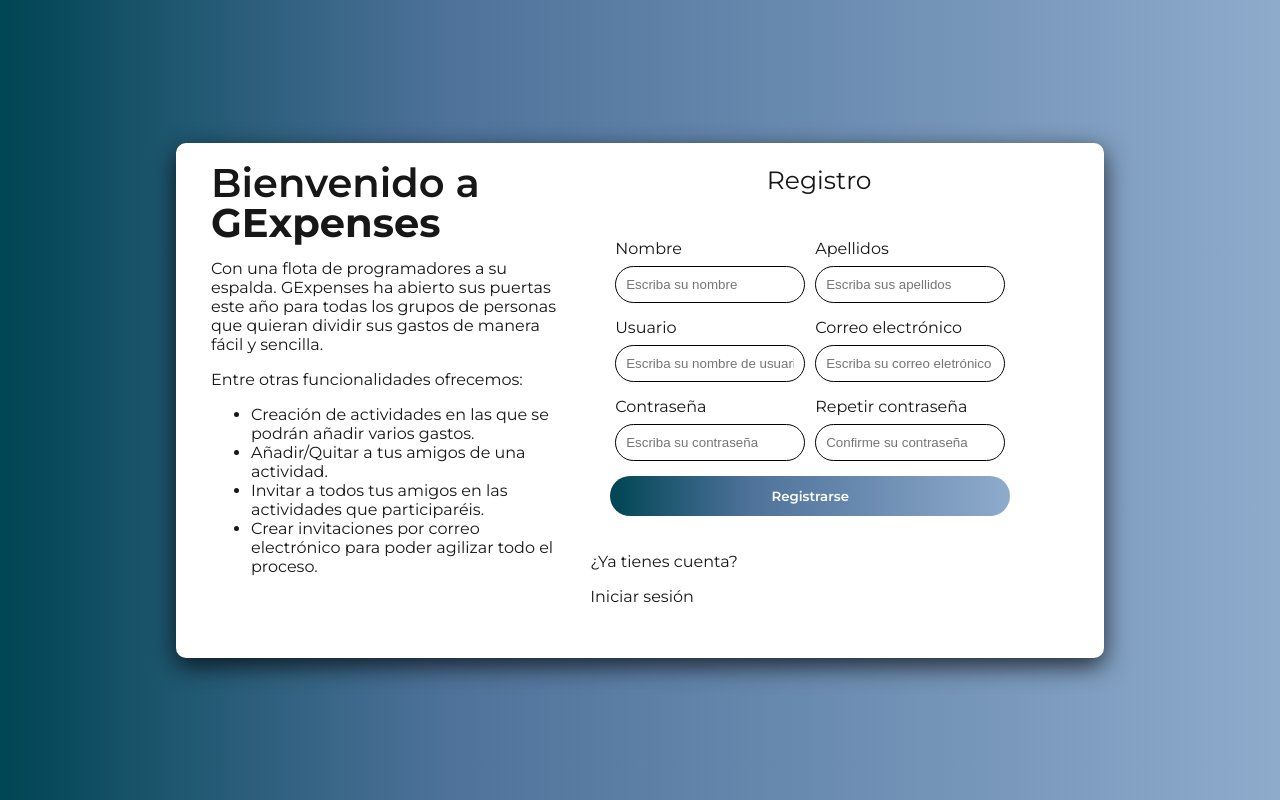
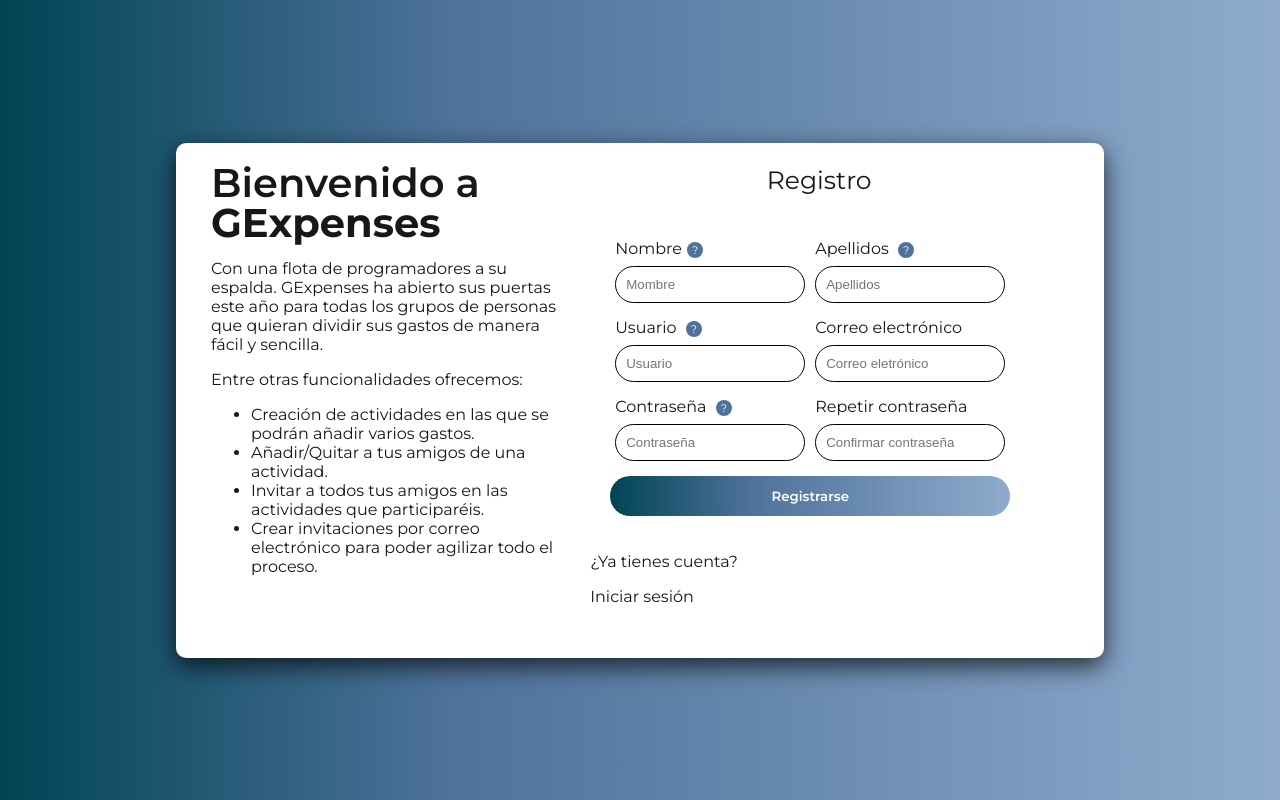
Before and after one commit to morales-alex/GExpenses, a PHP site: page /Copernic/GExpenses/vista/registro.php in a window 1280 px wide. Run offline with PHP 8.4, Linux system fonts and the light colour scheme; the template is opened without the code that fills it, so the values that code supplies are empty.

Commit message:
Tips de registro (mejora accesibilidad)

```diff
--- a/GExpenses/vista/registro.php
+++ b/GExpenses/vista/registro.php
@@ -1,10 +1,10 @@
 <?php
-        if(isset($_GET['a_id'])) {
-            $a_id = $_GET['a_id'];
-        }
-        if(isset($_GET['invitacion'])) {
-            $invitacion = $_GET['invitacion'];
-        }
+if (isset($_GET['a_id'])) {
+    $a_id = $_GET['a_id'];
+}
+if (isset($_GET['invitacion'])) {
+    $invitacion = $_GET['invitacion'];
+}
 ?>
 <!DOCTYPE html>
 <html lang="en">
@@ -43,37 +43,45 @@
                 <form method="post" id="formulario" action="registro-action.php">
                     <div class="row-registro">
                         <div class="col">
-                            <label for="nombre">Nombre</label>
-                            <input type="text" id="nombre" name="nombre" placeholder="Escriba su nombre">
+                            <label for="nombre">Nombre<div class="tooltip">?
+                                    <span class="tooltiptext">Debe contener una letra como mínimo</span>
+                                </div></label>
+                            <input type="text" id="nombre" name="nombre" placeholder="Mombre">
                             <p class="error-messageForm">No has introducido un nombre valido</p>
                         </div>
                         <div class="col">
-                            <label for="apellidos">Apellidos</label>
-                            <input type="text" id="apellidos" name="apellidos" placeholder="Escriba sus apellidos">
+                            <label for="apellidos">Apellidos <div class="tooltip">?
+                                    <span class="tooltiptext">Debes introducir los dos apellidos.</span>
+                                </div></label>
+                            <input type="text" id="apellidos" name="apellidos" placeholder="Apellidos">
                             <p class="error-messageForm">No has introducido apellidos validos</p>
                         </div>
                     </div>
                     <div class="row-registro">
                         <div class="col">
-                            <label for="usuario">Usuario</label>
-                            <input type="text" id="usuario" name="usuario" placeholder="Escriba su nombre de usuario">
+                            <label for="usuario">Usuario <div class="tooltip">?
+                                    <span class="tooltiptext">El usuario debe contener 5 caracteres como mínimo</span>
+                                </div></label>
+                            <input type="text" id="usuario" name="usuario" placeholder="Usuario">
                             <p class="error-messageForm">No has introducido un usuario valido</p>
                         </div>
                         <div class="col">
                             <label for="email">Correo electrónico</label>
-                            <input type="email" id="email" name="email" placeholder="Escriba su correo eletrónico">
+                            <input type="email" id="email" name="email" placeholder="Correo eletrónico">
                             <p class="error-messageForm">No has introducido un correo eletrónico valido</p>
                         </div>
                     </div>
                     <div class="row-registro">
                         <div class="col">
-                            <label for="password">Contraseña</label>
-                            <input type="password" id="password" name="password" placeholder="Escriba su contraseña">
+                            <label for="password">Contraseña <div class="tooltip">?
+                                    <span class="tooltiptext">Debe incluir letras minusculas, mayusculas, números y algun simbolo: !#.$%&'*+/=? </span>
+                                </div></label>
+                            <input type="password" id="password" name="password" placeholder="Contraseña">
                             <p class="error-messageForm">No has introducido una contraseña valida</p>
                         </div>
                         <div class="col">
                             <label for="password-confirm">Repetir contraseña</label>
-                            <input type="password" id="password-confirm" name="password-confirm" placeholder="Confirme su contraseña">
+                            <input type="password" id="password-confirm" name="password-confirm" placeholder="Confirmar contraseña">
                             <p class="error-messageForm">Las contraseñas no coinciden</p>
                         </div>
 
```
